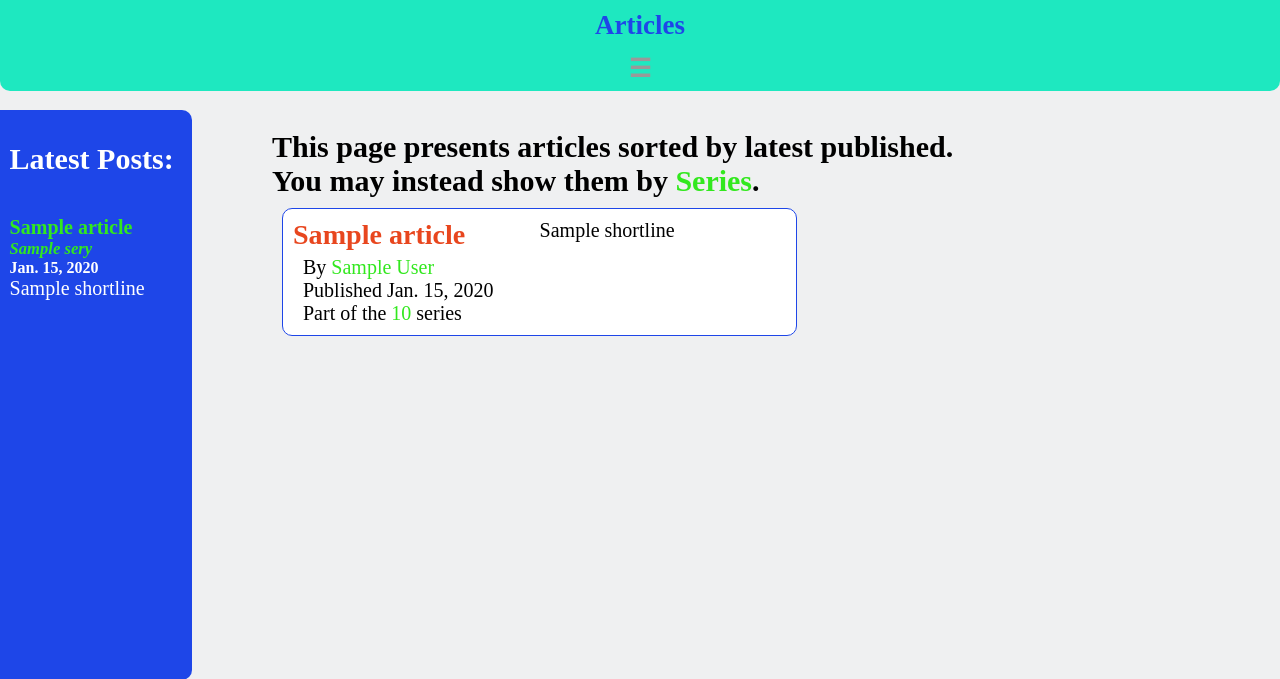
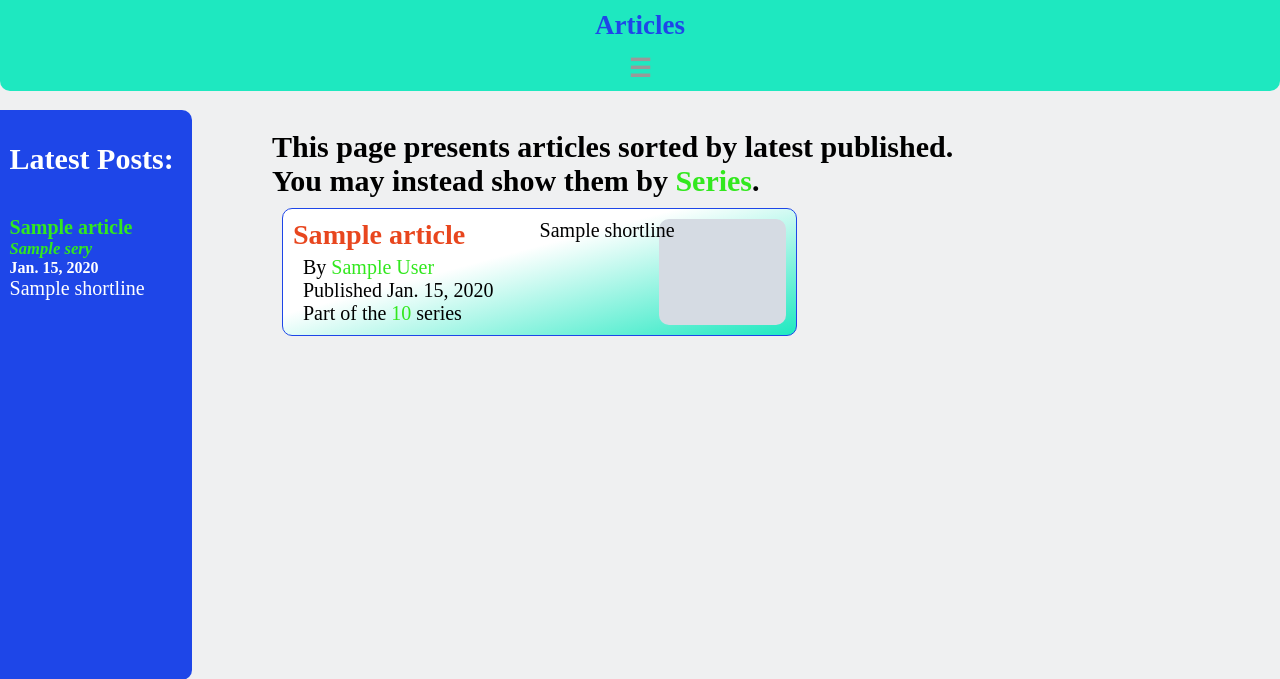
Before and after one commit to JClubb3/johnj.club, a Django app: template articles/templates/articles/article_list.html in a window 1280 px wide. Shown: the top 679 px of the page. Run offline with Django 3.2, Linux system fonts and the light colour scheme; the template is opened without the code that fills it: most values are stand-ins (such as "Sample title", 1, 10 or a date in 2020); grey boxes marked "Sample" are stand-in pictures.

Commit message:
Add backgroudn images to article cards.

```diff
--- a/articles/static/articles/css/_article_card.scss
+++ b/articles/static/articles/css/_article_card.scss
@@ -11,7 +11,7 @@
     padding: 10px;
     border: 1px solid $secondaryColor;
     border-radius: $standardRadius;
-    background-color: white;
+    background: linear-gradient(165deg, white 40%, $primaryColor);
     max-width: 70%;
 
     .article-card-title {
@@ -33,5 +33,21 @@
 
     .article-card-shortline {
         grid-area: rightHalf;
+        z-index: 1000;
+
+        .article-card-article-link {
+            justify-self: start;
+            align-self: start;
+        }
+    }
+
+    .article-card-background-div {
+        grid-area: rightHalf;
+        position: relative;
+        border-radius: $standardRadius;
+        background-repeat: no-repeat;
+        background-position: center right;
+        width: 127px;
+        justify-self: end;
     }
 }
--- a/articles/static/articles/css/style.css
+++ b/articles/static/articles/css/style.css
@@ -213,7 +213,7 @@
   padding: 10px;
   border: 1px solid #1e46e8;
   border-radius: 10px;
-  background-color: white;
+  background: linear-gradient(165deg, white 40%, #1ee8c0);
   max-width: 70%;
 }
 
@@ -245,6 +245,29 @@
   -ms-grid-row-span: 2;
   -ms-grid-column: 2;
   grid-area: rightHalf;
+  z-index: 1000;
+}
+
+.article-card .article-card-shortline .article-card-article-link {
+  -ms-grid-column-align: start;
+      justify-self: start;
+  -ms-flex-item-align: start;
+      -ms-grid-row-align: start;
+      align-self: start;
+}
+
+.article-card .article-card-background-div {
+  -ms-grid-row: 1;
+  -ms-grid-row-span: 2;
+  -ms-grid-column: 2;
+  grid-area: rightHalf;
+  position: relative;
+  border-radius: 10px;
+  background-repeat: no-repeat;
+  background-position: center right;
+  width: 127px;
+  -ms-grid-column-align: end;
+      justify-self: end;
 }
 
 .author-name-image {
--- a/articles/templates/articles/article_card.html
+++ b/articles/templates/articles/article_card.html
@@ -8,4 +8,7 @@
     <div class="article-card-shortline">
         {% block right_half %}{% endblock %}
     </div>
+    <div class="article-card-background-div" {% block background_div_tags %}{% endblock %}>
+        &nbsp;
+    </div>
 </div>
--- a/articles/templates/articles/article_card_article_list.html
+++ b/articles/templates/articles/article_card_article_list.html
@@ -13,3 +13,11 @@
 {% block right_half %}
     {{ article.shortline }}
 {% endblock %}
+
+{% block background_div_tags %}
+    {% if article.image_thumbnail_transparent %}
+        style="background-image: url('{{ article.image_thumbnail_transparent.url }}')"
+    {% elif article.series.image_thumbnail_transparent %}
+        style="background-image: url('{{ article.series.image_thumbnail_transparent.url }}')"
+    {% endif %}
+{% endblock %}
--- a/articles/templates/articles/article_detail.html
+++ b/articles/templates/articles/article_detail.html
@@ -2,7 +2,7 @@
 
 {% block article_header %}
     <div class="article-title-image">
-        <h2{% if not article.image_full %}style="margin:auto;"{% endif %}>{{ article.title }}</h2>
+        <h2{% if not article.image_full %} style="margin:auto;"{% endif %}>{{ article.title }}</h2>
         {% if article.image_full %}
             <img src="{{ article.image_full.url }}">
         {% endif %}
```
Also changed, not shown: articles/models.py (+40 -5 lines), articles/templates/articles/article_card_series_list.html (+7 -1 lines), articles/migrations/0016_auto_20180807_1710.py (added), 1 other file.
